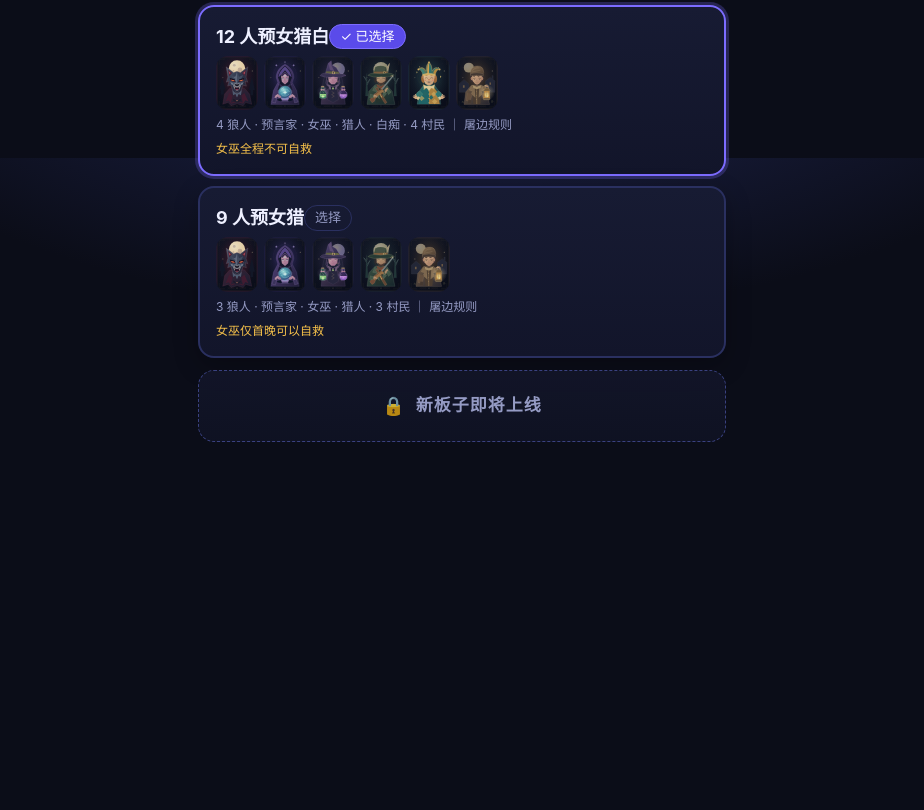
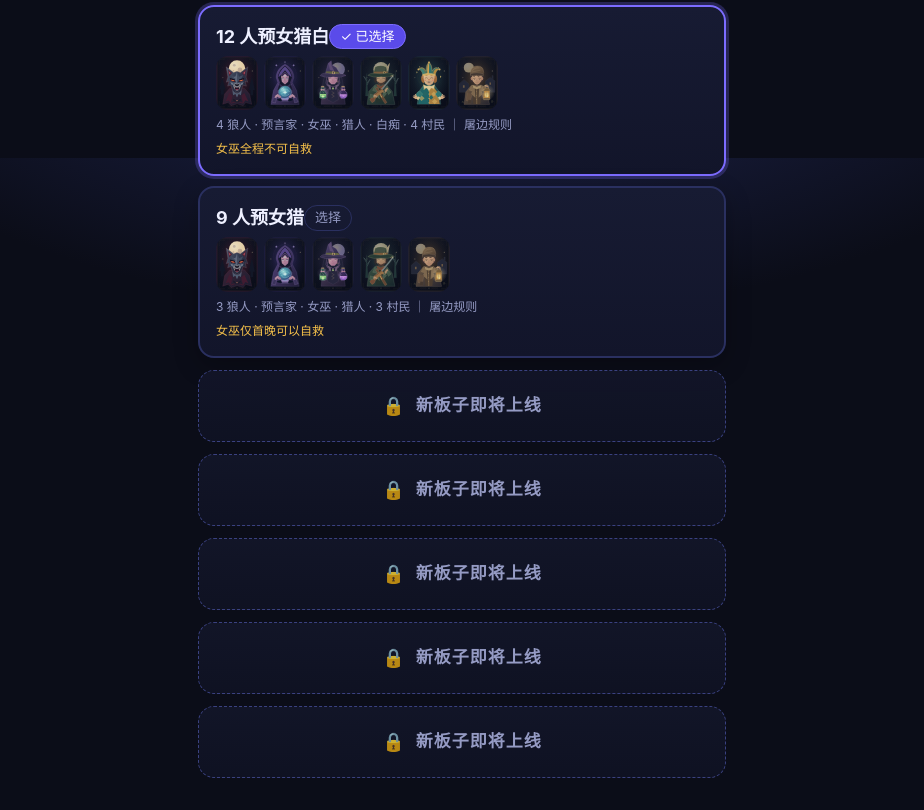
Before and after one commit to 6VSOFT/LRSV2, a React (Vite) app: page / in a window 1280 px wide. Shown: the part 642-1452 px from the top of the page, without its empty margins (178-1102 px from the left). Before the commit the page ends 1116 px from the top, so only its background shows below. Built offline with nearby package versions, Linux system fonts and the light colour scheme.

Commit message:
首页增加 4 个「新板子即将上线」占位卡片
Co-Authored-By: Claude Opus 5.5 <noreply@anthropic.com>

```diff
--- a/src/App.tsx
+++ b/src/App.tsx
@@ -83,10 +83,12 @@ function Home() {
       <div className="board-list" role="radiogroup" aria-label="选择板子">
         {(['std12', 'pnl9'] as const).map((id) => <BoardOption key={id} board={BOARDS[id]} selected={board === id} onSelect={() => setBoard(id)} />)}
       </div>
-      <section className="card coming-soon" aria-disabled="true">
-        <span className="coming-icon">🔒</span>
-        <span>新板子即将上线</span>
-      </section>
+      {Array.from({ length: 5 }, (_, i) => (
+        <section key={i} className="card coming-soon" aria-disabled="true">
+          <span className="coming-icon">🔒</span>
+          <span>新板子即将上线</span>
+        </section>
+      ))}
     </main>
   );
 }
```
